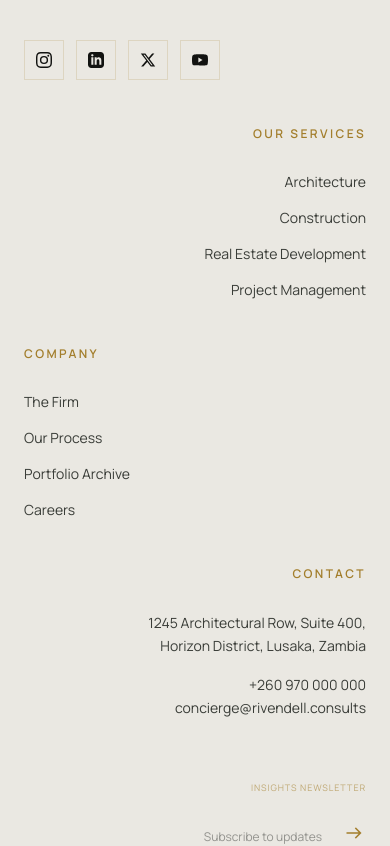
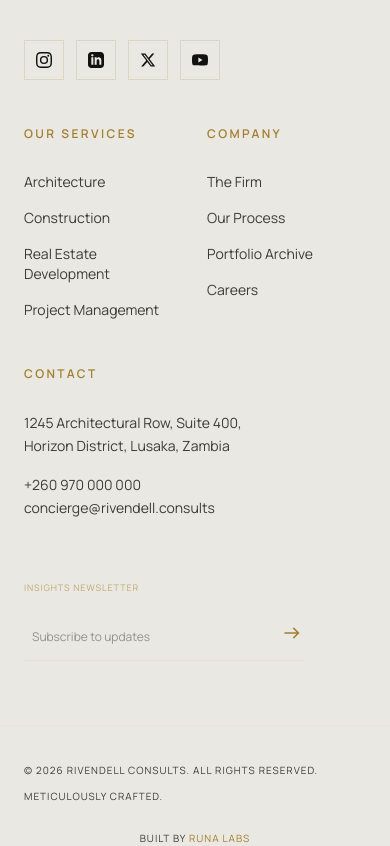
Before and after one commit to obende-m/Rivendell, a Next.js app: page / in a window 390 px wide. Shown: the part 9623-10469 px from the top of the page. Built offline with nearby package versions, Linux system fonts and the light colour scheme; no server answers.

Commit message:
Replicate Bomas Academy footer mobile layout styling (left-aligned, side-by-side links columns)

```diff
--- a/src/components/layout/Footer.tsx
+++ b/src/components/layout/Footer.tsx
@@ -78,9 +78,11 @@ export function Footer() {
           </div>
         </div>
 
-        {/* Column 2: Our Services (Right-aligned on mobile, Left-aligned on desktop) */}
+        {/* Column 2 & 3: wrapped in a responsive grid container for mobile viewports */}
+        <div className="grid grid-cols-2 gap-6 md:contents col-span-1 md:col-span-2">
+          {/* Column 2: Our Services (Left-aligned on mobile & desktop) */}
           {columns[0] && (
-          <div className="text-right md:text-left">
+            <div className="text-left">
               <h4 className="font-label-caps text-label-caps text-primary mb-8 tracking-[0.2em] uppercase">
                 {columns[0].heading}
               </h4>
@@ -119,14 +121,15 @@ export function Footer() {
               </ul>
             </div>
           )}
+        </div>
 
-        {/* Column 4: Contact / Newsletter (Right-aligned on mobile, Left-aligned on desktop) */}
-        <div className="text-right md:text-left flex flex-col items-end md:items-start">
-          <h4 className="font-label-caps text-label-caps text-primary mb-8 tracking-[0.2em] uppercase w-full text-right md:text-left">
+        {/* Column 4: Contact / Newsletter (Left-aligned on mobile & desktop) */}
+        <div className="text-left flex flex-col items-start">
+          <h4 className="font-label-caps text-label-caps text-primary mb-8 tracking-[0.2em] uppercase w-full text-left">
             Contact
           </h4>
           {primaryOffice ? (
-            <div className="space-y-4 text-sm font-body-md text-on-surface-variant leading-relaxed mb-6 text-right md:text-left w-full">
+            <div className="space-y-4 text-sm font-body-md text-on-surface-variant leading-relaxed mb-6 text-left w-full">
               <p>
                 {primaryOffice.address.split(",").slice(0, 2).join(",")},
                 <br />
@@ -142,7 +145,7 @@ export function Footer() {
               </p>
             </div>
           ) : (
-            <p className="text-sm font-body-md text-on-surface-variant leading-relaxed mb-6 text-right md:text-left w-full">
+            <p className="text-sm font-body-md text-on-surface-variant leading-relaxed mb-6 text-left w-full">
               1245 Architectural Row
               <br />
               Suite 400, Horizon District
@@ -152,11 +155,11 @@ export function Footer() {
           )}
 
           {/* Dynamic Newsletter input as styled in specifications */}
-          <form onSubmit={handleSubscribe} className="relative mt-8 max-w-[280px] w-full text-right md:text-left flex flex-col items-end md:items-start">
-            <p className="font-label-caps text-[9px] text-primary/60 tracking-widest mb-3 uppercase w-full text-right md:text-left">
+          <form onSubmit={handleSubscribe} className="relative mt-8 max-w-[280px] w-full text-left flex flex-col items-start">
+            <p className="font-label-caps text-[9px] text-primary/60 tracking-widest mb-3 uppercase w-full text-left">
               INSIGHTS NEWSLETTER
             </p>
-            <div className="flex items-center border-b border-gold-muted/40 py-2 w-full justify-end md:justify-start">
+            <div className="flex items-center border-b border-gold-muted/40 py-2 w-full justify-start">
               <input
                 type="email"
                 value={email}
@@ -165,7 +168,7 @@ export function Footer() {
                   subscribed ? "Thank you for subscribing" : "Subscribe to updates"
                 }
                 disabled={subscribed}
-                className="appearance-none bg-transparent border-none w-full text-on-surface mr-3 py-1 px-2 leading-tight focus:outline-none placeholder:text-on-surface/40 text-xs font-body-md text-right md:text-left"
+                className="appearance-none bg-transparent border-none w-full text-on-surface mr-3 py-1 px-2 leading-tight focus:outline-none placeholder:text-on-surface/40 text-xs font-body-md text-left"
               />
               <button
                 type="submit"
```
Lines whose indentation alone changed are shown as unchanged.
